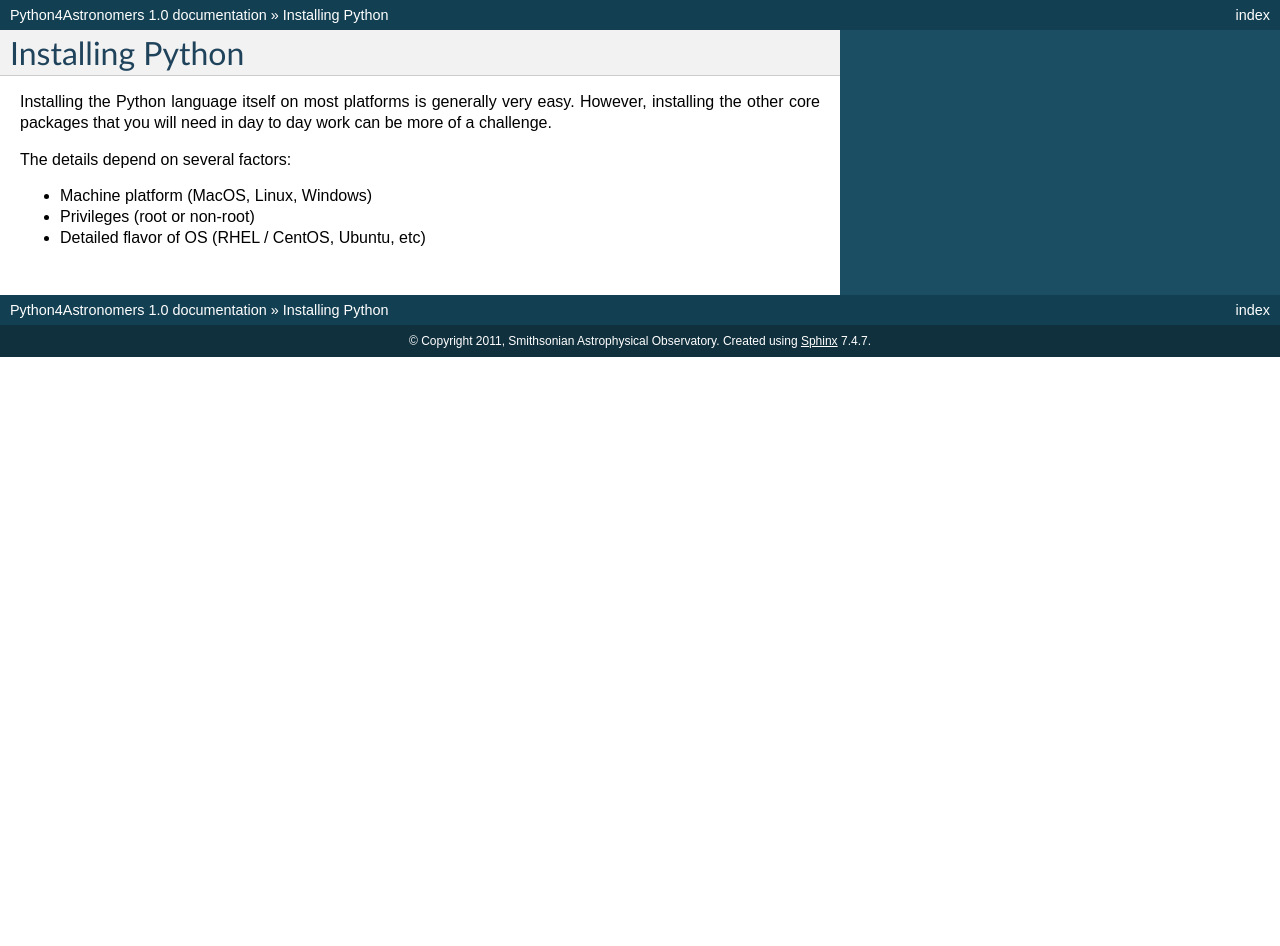
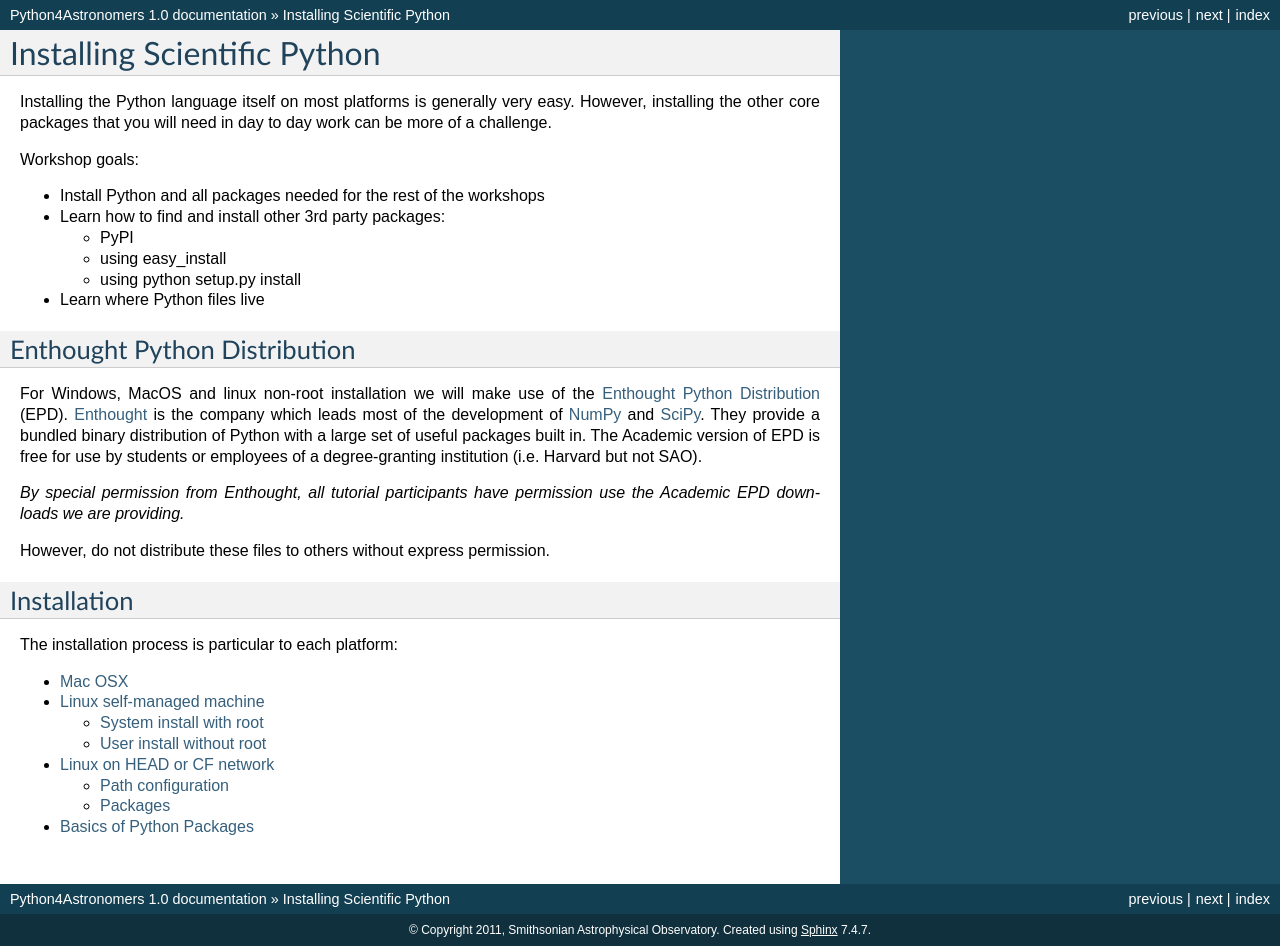
Before and after one commit to python4astronomers/python4astronomers, a Sphinx documentation site: the page built from source/installation/installation.rst, in a window 1280 px wide. Built offline with Sphinx 7.4.7, drawn with Linux system fonts in a browser that asks for light colours; formulas are drawn with MathJax 3; before the commit the page ends 900 px from its top, so only the background shows below that.

Commit message:
Initial draft of installation instructions

```diff
--- a/source/index.rst
+++ b/source/index.rst
@@ -14,8 +14,8 @@
    :maxdepth: 2
 
    intro/intro
+   installation/installation
 
-..   installation/installation
 ..   core/core
 ..   plotting/plotting
 ..   files/files
--- a/source/installation/installation.rst
+++ b/source/installation/installation.rst
@@ -1,14 +1,51 @@
 .. Python4Astronomers documentation file
+.. include:: ../references.rst
 
-Installing Python
-=================
+Installing Scientific Python
+=============================
 
 Installing the Python language itself on most platforms is generally very easy.
 However, installing the other core packages that you will need in day to day
 work can be more of a challenge.
 
-The details depend on several factors:
+Workshop goals:
 
-- Machine platform (MacOS, Linux, Windows)
-- Privileges (root or non-root)
-- Detailed flavor of OS (RHEL / CentOS, Ubuntu, etc)
+- Install Python and all packages needed for the rest of the workshops
+- Learn how to find and install other 3rd party packages:
+
+  - PyPI
+  - using easy_install
+  - using python setup.py install
+
+- Learn where Python files live
+
+Enthought Python Distribution
+-----------------------------
+
+For Windows, MacOS and linux non-root installation we will make use of the
+`Enthought Python Distribution <http://www.enthought.com/products/epd.php>`_
+(EPD).  `Enthought <http://www.enthought.com>`_ is the company which leads most
+of the development of `NumPy`_ and `SciPy`_.  They provide a bundled binary
+distribution of Python with a large set of useful packages built in.  The
+Academic version of EPD is free for use by students or employees of a
+degree-granting institution (i.e. Harvard but not SAO).
+
+*By special permission
+from Enthought, all tutorial participants have permission use the Academic EPD
+downloads we are providing.*
+
+However, do not distribute these files to others
+without express permission.
+
+Installation
+------------
+
+The installation process is particular to each platform:
+
+.. toctree::
+   :maxdepth: 2
+
+   macosx
+   linux-self
+   linux-network
+   package-basics
--- /dev/null
+++ b/source/installation/macosx.rst
@@ -0,0 +1,4 @@
+.. _Mac_OSX:
+
+Mac OSX
+=======
--- /dev/null
+++ b/source/installation/package-basics.rst
@@ -0,0 +1,4 @@
+Basics of Python Packages
+=========================
+
+Under construction.
--- a/source/references.rst
+++ b/source/references.rst
@@ -5,3 +5,6 @@
 .. _CIAO: http://cxc.harvard.edu/ciao/
 .. _SAS: http://xmm.vilspa.esa.es/sas/
 .. _asciitable: http://cxc.harvard.edu/contrib/asciitable
+.. _pyfits: http://www.stsci.edu/resources/software_hardware/pyfits
+.. _ATpy: atpy.github.com
+.. _APLpy: aplpy.github.com
```
Also changed, not shown: source/installation/linux-network.rst (added, +68 -0 lines), source/installation/linux-self.rst (added, +74 -0 lines), source/installation/linux_network.rst (added, +32 -0 lines), source/intro/python-requirements.rst (+57 -6 lines).
